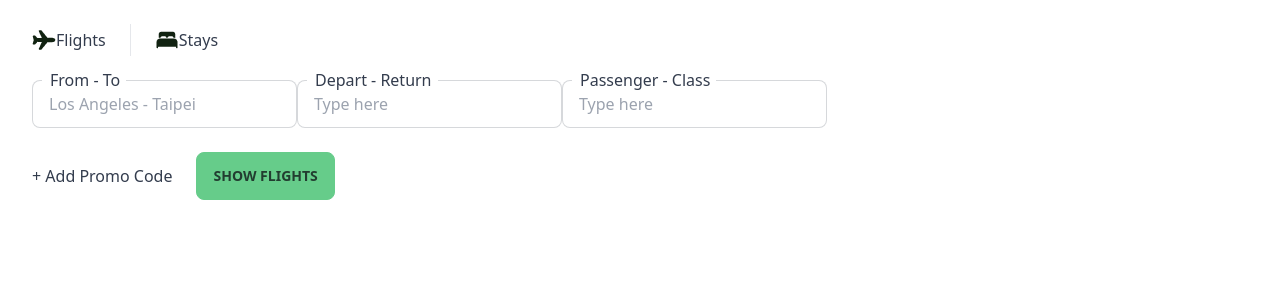
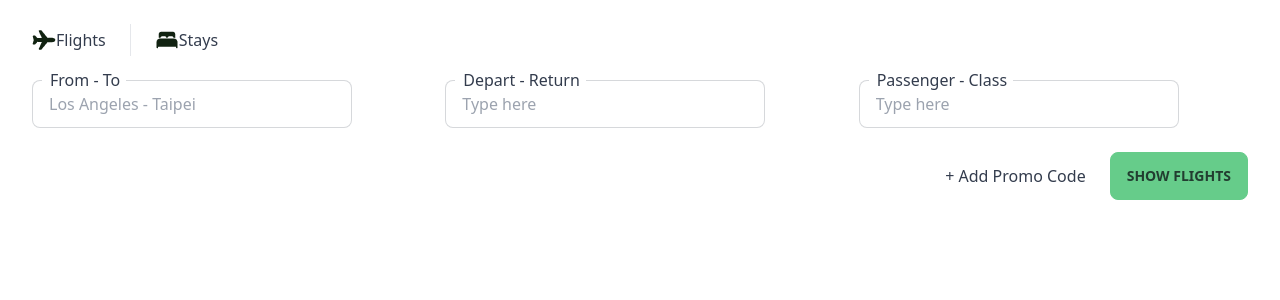
Before and after one commit to kingkwongsta/Golobe-Travel-Agency, a Next.js app: page / in a window 1280 px wide. Shown: the top 300 px of the page. Built offline with nearby package versions, Linux system fonts and the light colour scheme.

Commit message:
spacing for components to spread across search bar

```diff
--- a/src/components/search/searchbar.jsx
+++ b/src/components/search/searchbar.jsx
@@ -4,9 +4,8 @@ import airplane from "./../../../public/airplane.png";
 import stays from "./../../../public/bed.png";
 
 export default function SearchBar() {
-  const [startDate, setStartDate] = useState(new Date());
   return (
-    <div className="mx-[32px]">
+    <div className="mx-[32px] max-w-[1232px]">
       {/*-------- FLIGHTS OR STAY --------*/}
       <div className="top-icons flex flex-row items-center gap-6 my-6">
         <div className="flex flex-row">
@@ -20,8 +19,8 @@ export default function SearchBar() {
         </div>
       </div>
       {/*-------- TRAVEL INPUT --------*/}
-      <div className="input-section flex my-6">
-        <div className="from-input relative">
+      <div className="input-section flex flex-wrap gap-6 my-6">
+        <div className="from-input relative grow-[3]">
           <p className="absolute top-[-12px] left-[10px]">
             <span className="bg-white pl-2 pr-1.5">From - To</span>
           </p>
@@ -31,7 +30,7 @@ export default function SearchBar() {
             className="input input-bordered w-full max-w-xs"
           />
         </div>
-        <div className="from-input relative">
+        <div className="from-input relative grow-[3]">
           <p className="absolute top-[-12px] left-[10px]">
             <span className="bg-white pl-2 pr-1.5">Depart - Return</span>
           </p>
@@ -41,7 +40,7 @@ export default function SearchBar() {
             className="input input-bordered w-full max-w-xs"
           />
         </div>
-        <div className="from-input relative">
+        <div className="from-input relative grow-[3]">
           <p className="absolute top-[-12px] left-[10px]">
             <span className="bg-white pl-2 pr-1.5">Passenger - Class</span>
           </p>
@@ -53,7 +52,7 @@ export default function SearchBar() {
         </div>
       </div>
       {/*-------- PROMO + SHOW OPTIONS BUTTON --------*/}
-      <div className="flex flex-row items-center gap-6 my-6">
+      <div className="flex flex-row justify-end items-center gap-6 my-6">
         <p>+ Add Promo Code</p>
         <button className="btn btn-primary">Show Flights</button>
       </div>
--- a/tailwind.config.js
+++ b/tailwind.config.js
@@ -13,6 +13,12 @@ module.exports = {
   },
   plugins: [require("@tailwindcss/typography"), require("daisyui")],
   daisyui: {
-    themes: ["emerald"],
+    themes: [
+      {
+        emerald: {
+          ...require("daisyui/src/colors/themes")["[data-theme=emerald]"],
+        },
+      },
+    ],
   },
 };
```
